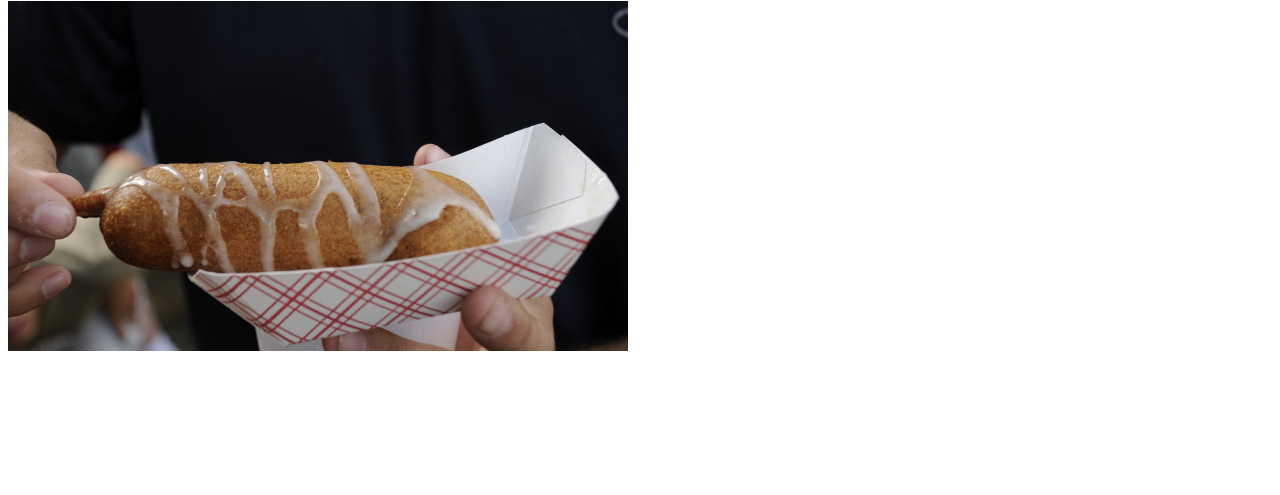
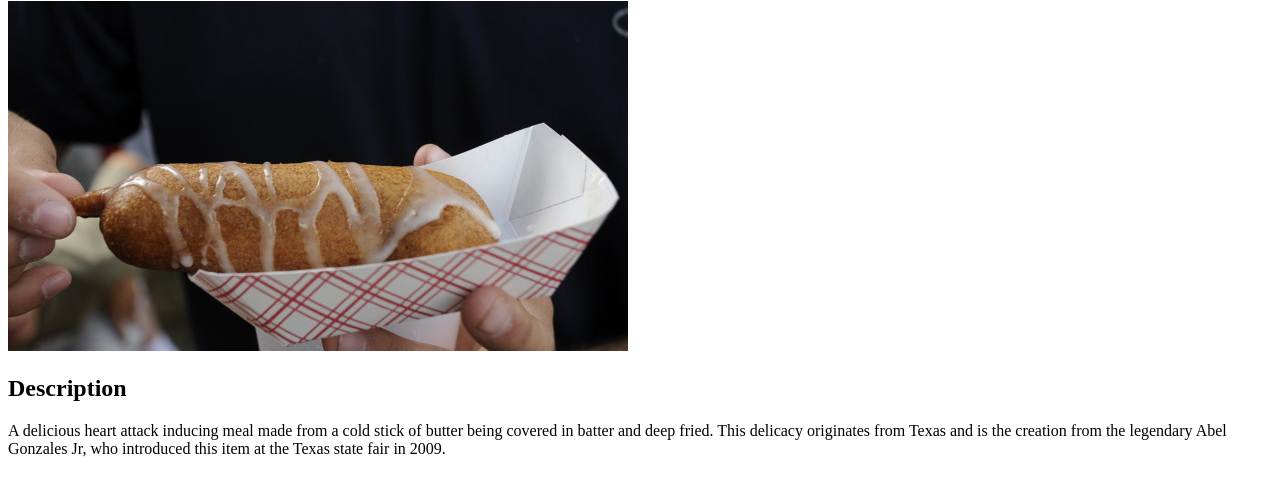
Before and after one commit to N-Reed1/odin-recipes, a plain HTML site: page recipes/fried-butter.html in a window 1280 px wide. Shown: the part 79-574 px from the top of the page. Drawn offline with Linux system fonts and the light colour scheme.

Commit message:
Add description to fried-beer.html and fried-butter.html. Edit index.html

```diff
--- a/recipes/fried-butter.html
+++ b/recipes/fried-butter.html
@@ -6,7 +6,17 @@
     </head>
 
     <body>
+
+        <!-- Header and Picture -->
         <h1>Fried Butter</h1>
         <img src="../img/fried-butter.jpg" alt="A Corndog-shaped piece of batter containing butter">
+
+        <!-- Description -->
+        <h2>Description</h2>
+        <p>A delicious heart attack inducing meal made from a cold stick of butter being covered in batter and deep
+            fried. This delicacy originates from Texas and is the creation from the legendary Abel Gonzales Jr, who
+            introduced this item at the Texas state fair in 2009.
+        </p>
+
     </body>
 </html>
```
Also changed, not shown: index.html (+2 -4 lines), recipes/fried-beer.html (+8 -0 lines).
